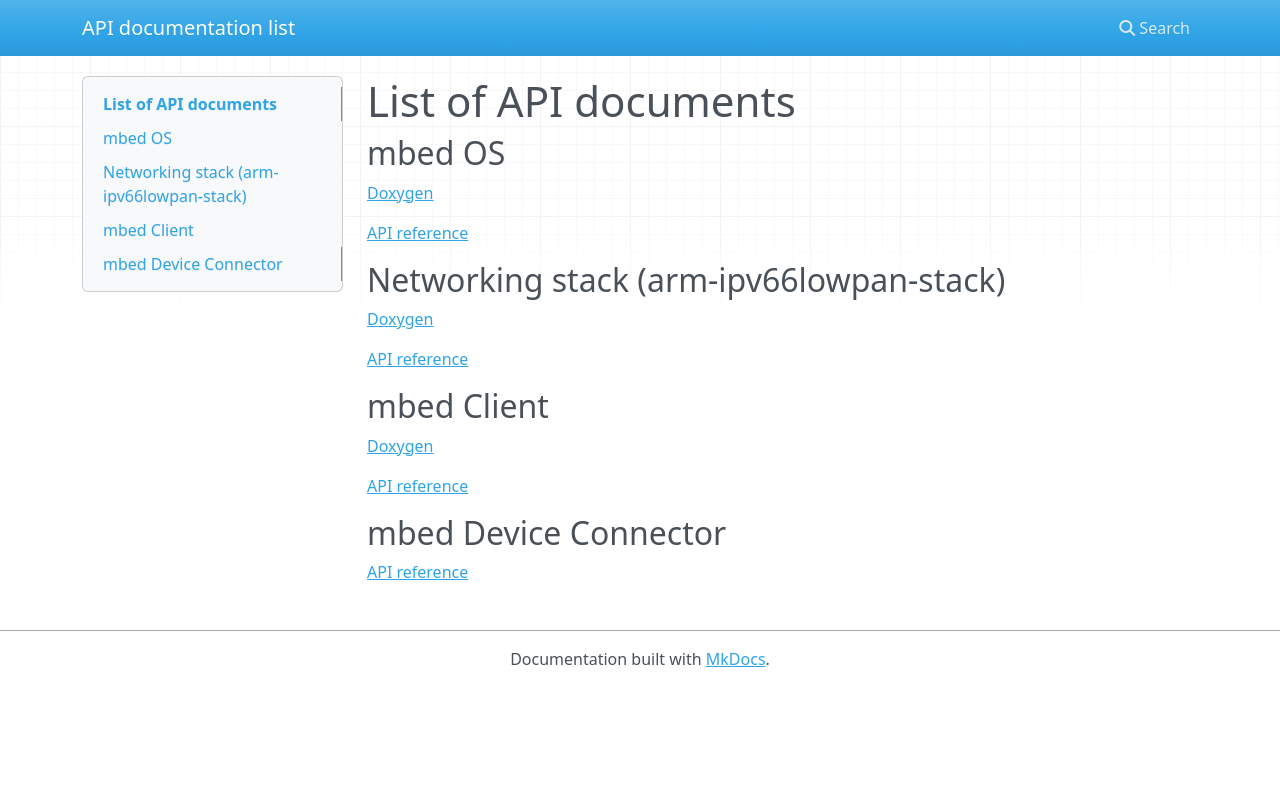
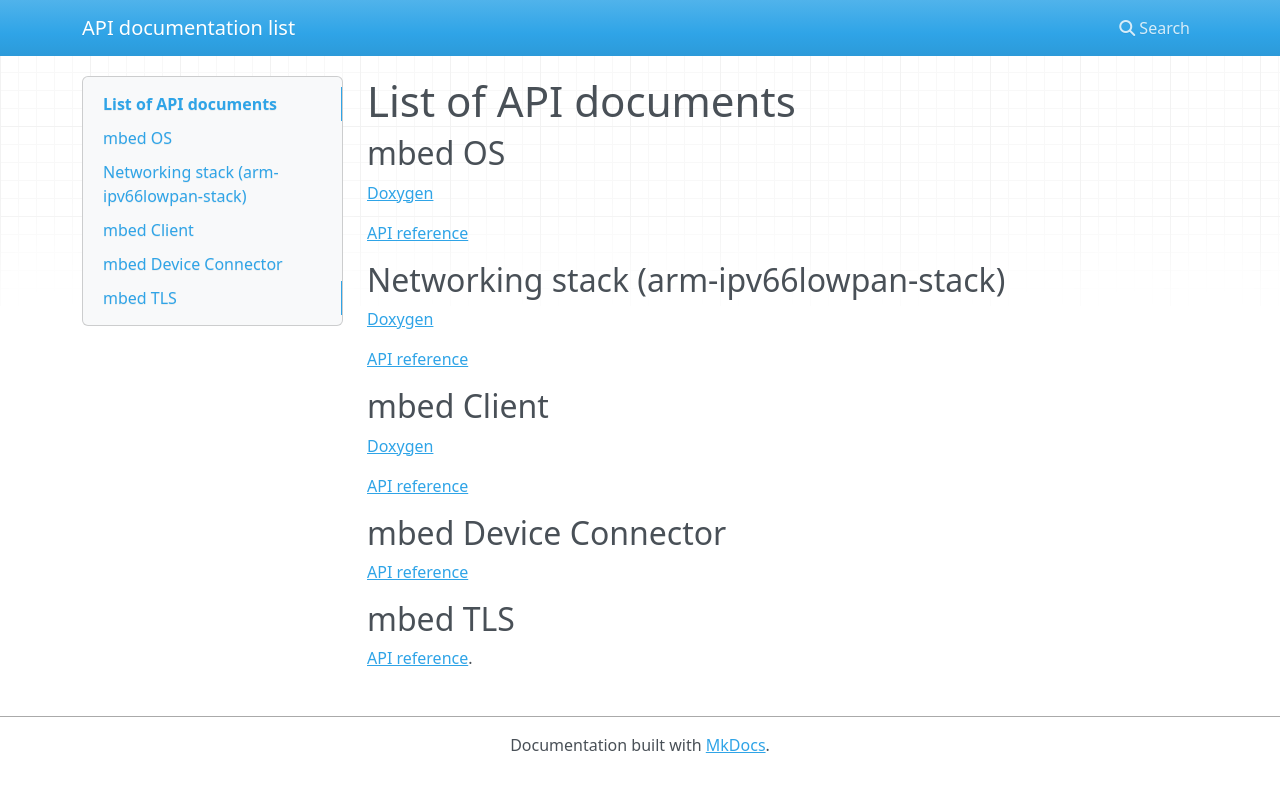
Before and after one commit to ARMmbed/API_docs_list, an MkDocs documentation site: the page built from Docs/index.md, in a window 1280 px wide. Shown: the top 792 px of the page. Built offline with MkDocs 1.6.1, drawn with Linux system fonts in a browser that asks for light colours; nearby versions of some CDN libraries; old or Windows-style settings are respelled for this version of MkDocs.

Commit message:
Adding mbed TLS

```diff
--- a/Docs/index.md
+++ b/Docs/index.md
@@ -21,3 +21,7 @@
 ## mbed Device Connector
 
 [API reference](https://docs.mbed.com/docs/mbed-device-connector-web-interfaces/en/latest/api-reference/)
+
+## mbed TLS
+
+[API reference](https://tls.mbed.org/api/).
```
